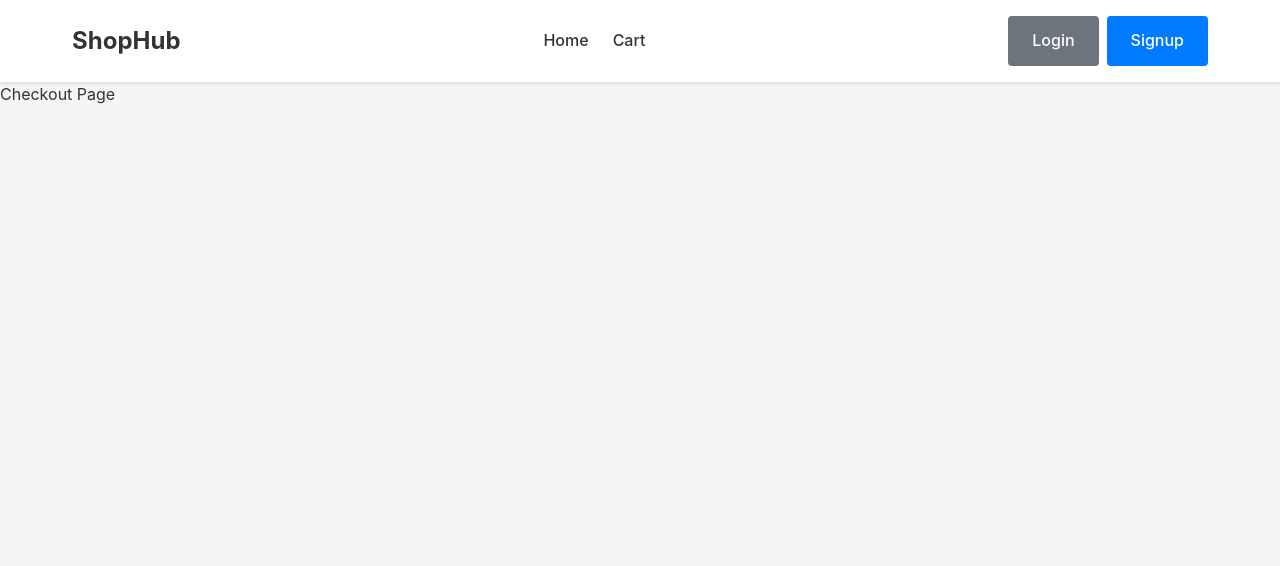
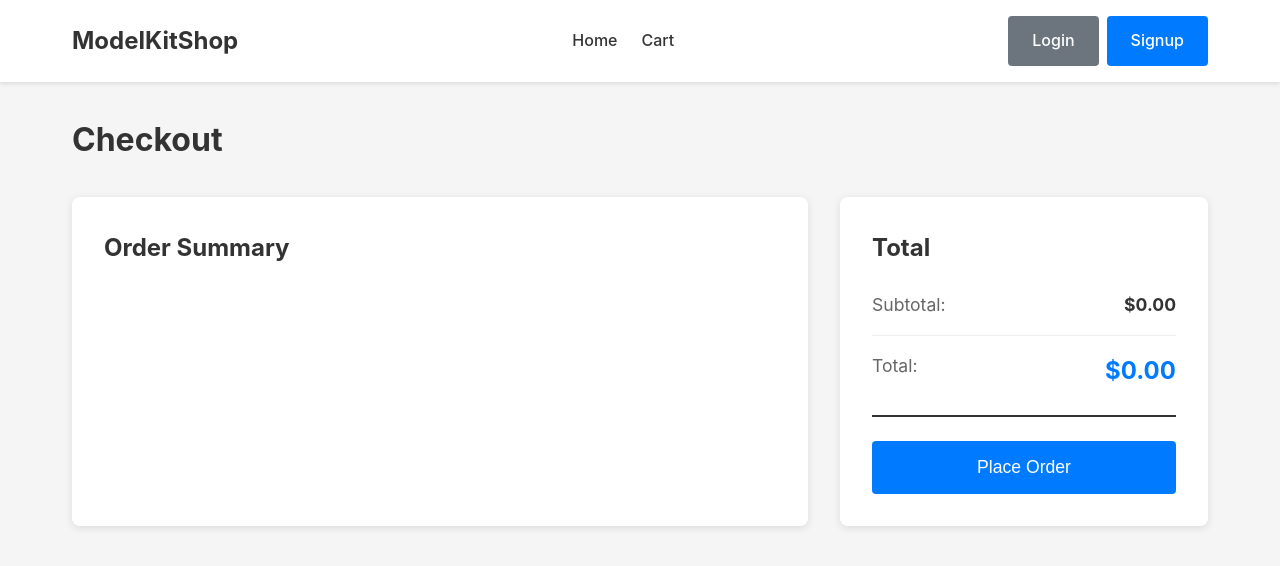
Before and after one commit to HoTuanKhai/basic-ecommerce-react-website, a React (Vite) app: page /checkout in a window 1280 px wide. Shown: the top 566 px of the page. Built offline with nearby package versions, Linux system fonts and the light colour scheme.

Commit message:
Complete cart and  checkout

```diff
--- a/src/App.jsx
+++ b/src/App.jsx
@@ -5,13 +5,15 @@
 import Navbar from "./components/Navbar";
 
 import './App.css';
-import AuthProvider from './context/AuthContext';
+import AuthProvider from './context/AuthProvider';
 import ProductDetails from './pages/ProductDetails';
+import CartProvider from './context/CartProvider';
 
 function App() {
 
   return (
     <AuthProvider>
+      <CartProvider>
         <div className="app">
           <Navbar/>
           <Routes>
@@ -21,6 +23,7 @@
             <Route path="/products/:id" element={<ProductDetails/>} />
           </Routes>
         </div>
+      </CartProvider>
     </AuthProvider>
   )
 }
--- a/src/components/Navbar.jsx
+++ b/src/components/Navbar.jsx
@@ -7,7 +7,7 @@
     <nav className="navbar">
       <div className="navbar-container">
         <Link to="/" className="navbar-brand">
-          ShopHub
+          ModelKitShop
         </Link>
         <div className="navbar-links">
           <Link to="/" className="navbar-link">
--- a/src/components/ProductCard.jsx
+++ b/src/components/ProductCard.jsx
@@ -1,15 +1,33 @@
 import { Link } from "react-router-dom";
+import { useCart } from "../context/CartContext";
 
-export default function ProductCard({product}) {
+export default function ProductCard({ product }) {
+  const { addToCart, cartItems } = useCart();
+  const productInCart = cartItems.find((item) => item.id === product.id);
+
+  const productQuantityLabel = productInCart
+    ? `(${productInCart.quantity})`
+    : "";
   return (
     <div className="product-card">
-            <img src={product.image} alt={product.name} className="product-card-image" />
+      <img
+        src={product.image}
+        alt={product.name}
+        className="product-card-image"
+      />
       <div className="product-card-content">
         <h3 className="product-card-name">{product.name}</h3>
         <p className="product-card-price">${product.price}</p>
         <div className="product-card-actions">
-                        <Link className="btn btn-secondary" to={`/products/${product.id}`}>View product</Link>
-                        <button className="btn btn-primary">Add to cart</button>
+          <Link className="btn btn-secondary" to={`/products/${product.id}`}>
+            View Details
+          </Link>
+          <button
+            className="btn btn-primary"
+            onClick={() => addToCart(product.id)}
+          >
+            Add to Cart {productQuantityLabel}
+          </button>
         </div>
       </div>
     </div>
--- /dev/null
+++ b/src/context/AuthContext.js
@@ -0,0 +1,9 @@
+import { createContext, useContext } from "react";
+
+// 1. Tạo khuôn (Context)
+export const AuthContext = createContext(null);
+
+// 2. Tạo công cụ lấy dữ liệu (Hook)
+export function useAuth() {
+  return useContext(AuthContext);
+}
--- a/src/context/AuthContext.jsx
+++ b/src/context/AuthProvider.jsx
@@ -1,6 +1,5 @@
-import { createContext, useState, useContext } from "react";
-
-const AuthContext = createContext(null);
+import { useState } from "react";
+import { AuthContext } from "./AuthContext";
 
 export default function AuthProvider({ children }) {
   const [user, setUser] = useState(
@@ -52,10 +51,3 @@
     </AuthContext.Provider>
   );
 }
-
-// eslint-disable-next-line react-refresh/only-export-components
-export function useAuth() {
-  const context = useContext(AuthContext);
-
-  return context;
-}
--- /dev/null
+++ b/src/context/CartContext.js
@@ -0,0 +1,9 @@
+import { createContext, useContext } from "react";
+
+// 1. Tạo cái khung chứa giỏ hàng
+export const CartContext = createContext();
+
+// 2. Tạo Hook để các file khác gọi dùng cho nhanh
+export function useCart() {
+  return useContext(CartContext);
+}
--- /dev/null
+++ b/src/context/CartProvider.jsx
@@ -0,0 +1,75 @@
+import { useState } from "react";
+import { CartContext } from "./CartContext";
+import { getProductById } from "../data/products.js";
+
+export default function CartProvider({ children }) {
+  const [cartItems, setCartItems] = useState([]); // {id: 2, quantity: 7}
+
+  function addToCart(productId) {
+    const existing = cartItems.find((item) => item.id === productId);
+    if (existing) {
+      const currentQuantity = existing.quantity;
+      const updatedCartItems = cartItems.map((item) =>
+        item.id === productId
+          ? { id: productId, quantity: currentQuantity + 1 }
+          : item
+      );
+      setCartItems(updatedCartItems);
+    } else {
+      setCartItems([...cartItems, { id: productId, quantity: 1 }]);
+    }
+  }
+
+  function getCartItemsWithProducts() {
+    return cartItems
+      .map((item) => ({
+        ...item,
+        product: getProductById(item.id),
+      }))
+      .filter((item) => item.product);
+  }
+
+  function removeFromCart(productId) {
+    setCartItems(cartItems.filter((item) => item.id !== productId));
+  }
+
+  function updateQuantity(productId, quantity) {
+    if (quantity <= 0) {
+      removeFromCart(productId);
+      return;
+    }
+    setCartItems(
+      cartItems.map((item) =>
+        item.id === productId ? { ...item, quantity } : item
+      )
+    );
+  }
+
+  function getCartTotal() {
+    const total = cartItems.reduce((total, item) => {
+      const product = getProductById(item.id);
+      return total + (product ? product.price * item.quantity : 0);
+    }, 0);
+    return total;
+  }
+
+  function clearCart() {
+    setCartItems([]);
+  }
+
+  return (
+    <CartContext.Provider
+      value={{
+        cartItems,
+        addToCart,
+        getCartItemsWithProducts,
+        removeFromCart,
+        updateQuantity,
+        getCartTotal,
+        clearCart,
+      }}
+    >
+      {children}
+    </CartContext.Provider>
+  );
+}
--- a/src/pages/Checkout.jsx
+++ b/src/pages/Checkout.jsx
@@ -1,3 +1,93 @@
-export default function Checkout(){
-    return <div>Checkout Page</div>
+import { useCart } from "../context/CartContext";
+
+export default function Checkout() {
+  const {
+    getCartItemsWithProducts,
+    updateQuantity,
+    removeFromCart,
+    getCartTotal,
+    clearCart,
+  } = useCart();
+  const cartItems = getCartItemsWithProducts();
+
+  const total = getCartTotal();
+
+  function placeOrder() {
+    alert("Successful Order!");
+    clearCart();
+  }
+  return (
+    <div className="page">
+      <div className="container">
+        <h1 className="page-title">Checkout</h1>
+        <div className="checkout-container">
+          <div className="checkout-items">
+            <h2 className="checkout-section-title">Order Summary</h2>
+            {cartItems.map((item) => (
+              <div className="checkout-item" key={item.id}>
+                <img
+                  src={item.product.image}
+                  alt={item.product.name}
+                  className="checkout-item-image"
+                />
+                <div className="checkout-item-details">
+                  <h3 className="checkout-item-name">{item.product.name}</h3>
+                  <p className="checkout-item-price">
+                    ${item.product.price} each
+                  </p>
+                </div>
+                <div className="checkout-item-controls">
+                  <div className="quantity-controls">
+                    <button
+                      className="quantity-btn"
+                      onClick={() => updateQuantity(item.id, item.quantity - 1)}
+                    >
+                      -
+                    </button>
+                    <span className="quantity-value">{item.quantity}</span>
+                    <button
+                      className="quantity-btn"
+                      onClick={() => updateQuantity(item.id, item.quantity + 1)}
+                    >
+                      +
+                    </button>
+                  </div>
+
+                  <p className="checkout-item-total">
+                    ${(item.product.price * item.quantity).toFixed(2)}
+                  </p>
+                  <button
+                    className="btn btn-secondary btn-small"
+                    onClick={() => removeFromCart(item.id)}
+                  >
+                    Remove
+                  </button>
+                </div>
+              </div>
+            ))}
+          </div>
+
+          <div className="checkout-summary">
+            <h2 className="checkout-section-title">Total</h2>
+            <div className="checkout-total">
+              <p className="checkout-total-label">Subtotal:</p>
+              <p className="checkout-total-value">${total.toFixed(2)}</p>
+            </div>
+            <div className="checkout-total">
+              <p className="checkout-total-label">Total:</p>
+              <p className="checkout-total-value checkout-total-final">
+                ${total.toFixed(2)}
+              </p>
+            </div>
+            <button
+              className="btn btn-primary btn-large btn-block"
+              onClick={placeOrder}
+            >
+              Place Order
+            </button>
+          </div>
+        </div>
+      </div>
+    </div>
+  );
 }
--- a/src/pages/ProductDetails.jsx
+++ b/src/pages/ProductDetails.jsx
@@ -1,53 +1,37 @@
-import { useEffect, useState } from "react";
-import { useNavigate, useParams } from "react-router-dom";
+import { useParams } from "react-router-dom";
 import { getProductById } from "../data/products";
 import { useCart } from "../context/CartContext";
 
 export default function ProductDetails() {
   const { id } = useParams();
-  const [product, setProduct] = useState(null);
-  const navigate = useNavigate();
-  const { addToCart, cartItems } = useCart();
+  const { addToCart } = useCart();
 
-  useEffect(() => {
-    const foundProduct = getProductById(id);
+  // TÌM SẢN PHẨM TRỰC TIẾP TẠI ĐÂY (Thay vì dùng useEffect)
+  const product = getProductById(Number(id));
 
-    if (!foundProduct) {
-      navigate("/");
-      return;
+  // Kiểm tra nếu không tìm thấy sản phẩm
+  if (!product) {
+    return <div className="container">Product not found!</div>;
   }
 
-    setProduct(foundProduct);
-  }, [id]);
-
-  if (!product) {
-    return <h1>Loading...</h1>;
-  }
-
-  const productInCart = cartItems.find((item) => item.id === product.id);
-
-  const productQuantityLabel = productInCart
-    ? `(${productInCart.quantity})`
-    : "";
-
   return (
-    <div className="page">
-      <div className="container">
+    <div className="container page">
       <div className="product-detail">
         <div className="product-detail-image">
           <img src={product.image} alt={product.name} />
         </div>
-          <div className="product-detail-content">
+        <div className="product-detail-info">
           <h1 className="product-detail-name">{product.name}</h1>
           <p className="product-detail-price">${product.price}</p>
-            <p className="product-detail-description">{product.description}</p>
+          <p className="product-detail-description">
+            {product.description || "No description available."}
+          </p>
           <button
-              className="btn btn-primary"
+            className="btn btn-primary btn-large"
             onClick={() => addToCart(product.id)}
           >
-              Add to Cart {productQuantityLabel}
+            Add to Cart
           </button>
-          </div>
         </div>
       </div>
     </div>
```
Also changed, not shown: src/context/CartContext.jsx (deleted). Lines whose indentation alone changed are shown as unchanged.
